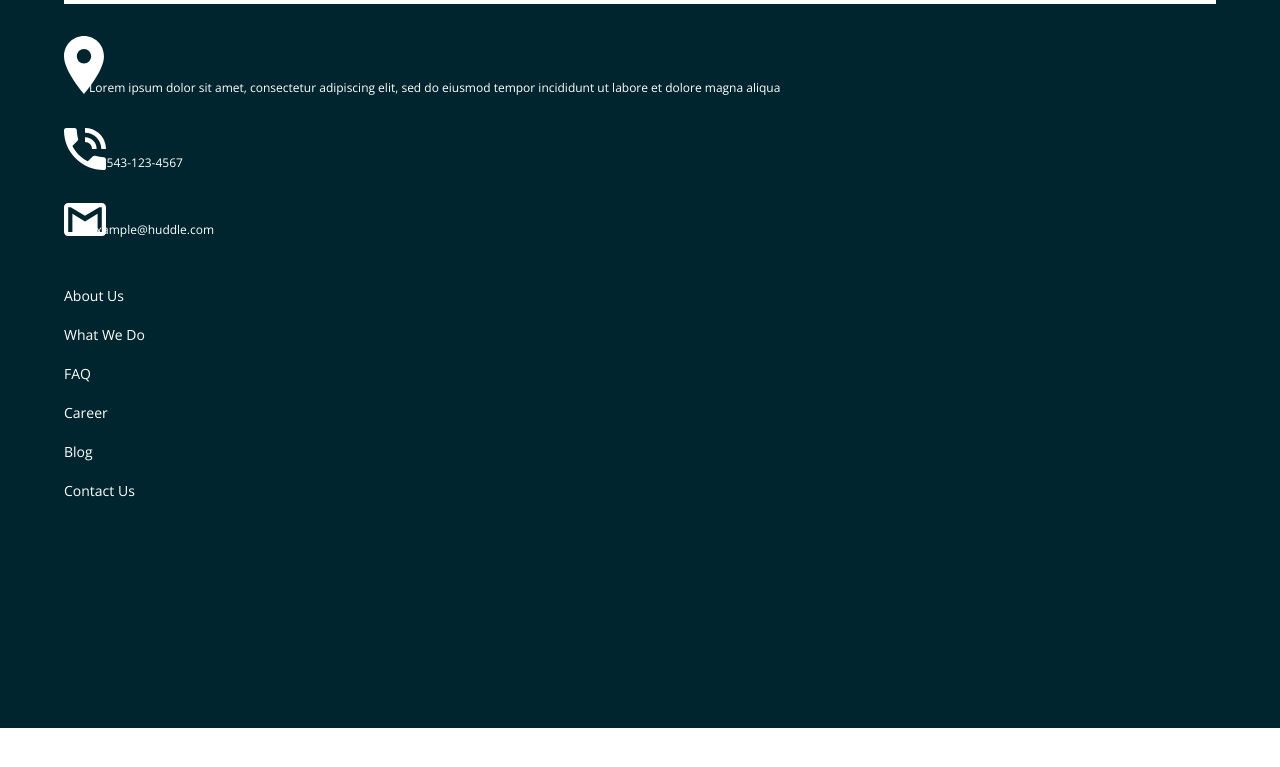
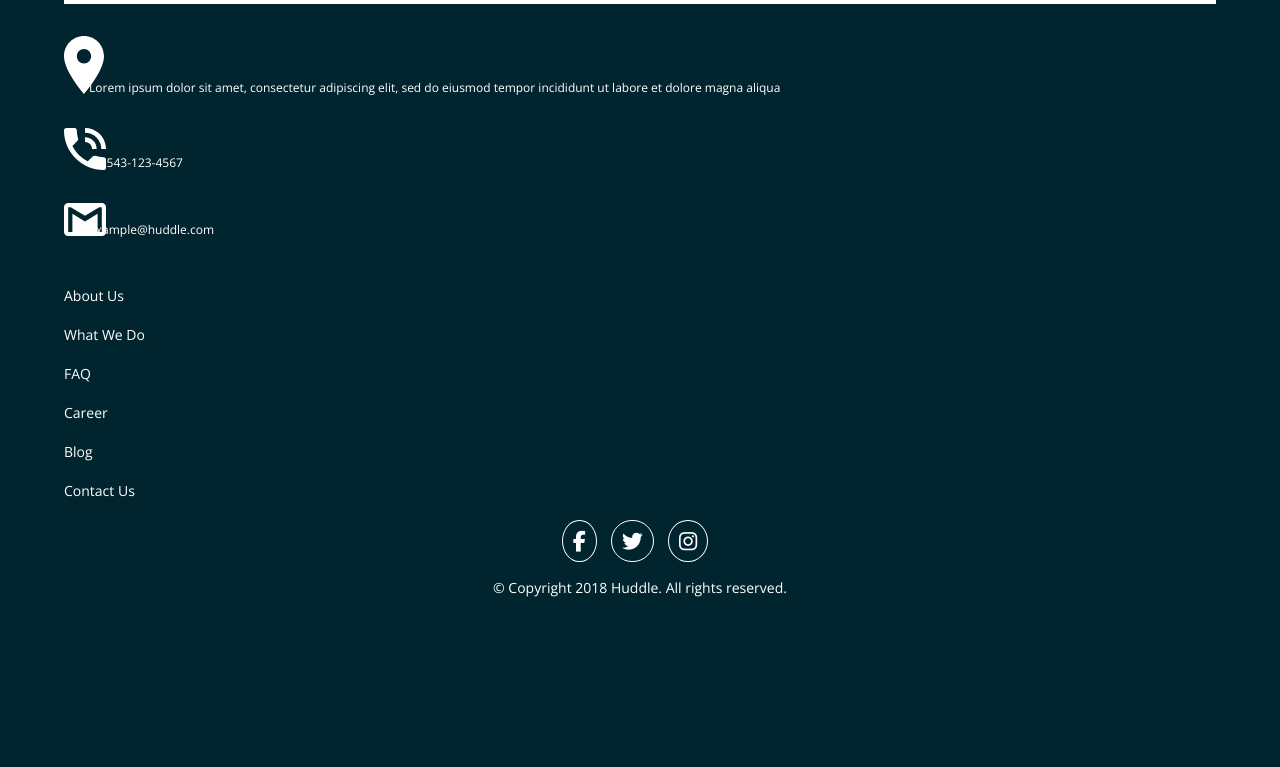
Before and after one commit to AlSideeq/huddle-landing-page, a plain HTML site: page index.html in a window 1280 px wide. Shown: the part 2917-3684 px from the top of the page. Before the commit the page ends 3645 px from the top, so only its background shows below. Drawn offline with nearby package versions, Linux system fonts and the light colour scheme.

Commit message:
update the footer social icons and style css

```diff
--- a/index.html
+++ b/index.html
@@ -140,24 +140,18 @@
                   </ul>
                 </div>
             </div>
+            <div class="info__social">
+                <div class="info__social-content">
+                  <i class="fab fa-facebook-f"></i>
+                  <i class="fab fa-twitter"></i>
+                  <i class="fab fa-instagram"></i>
                 </div>
 
-
-           <!--
+                  <p class="info__copy">&copy; Copyright 2018 Huddle. All rights reserved.</p>
 
             </div>
-
-            <div>
-              <i class="fab fa-facebook"></i>
-              <i class="fab fa-twitter-square"></i>
-              <i class="fab fa-instagram-square"></i>
           </div>
-
-            <div>
-              <p>&copy; Copyright 2018 Huddle. All rights reserved.</p>
       </div>
-
-      </div>-->
   </footer>
   </main>
 </body>
--- a/style.css
+++ b/style.css
@@ -254,7 +254,7 @@ p {
   color: var(--neutral-dark-cyan);
 }
 .card__content > p {
-  font-size: var(--body-font-size);
+  font-size: var(--fs-14);
   line-height: 22px;
   color: var(--neutral-grayish-blue);
 }
@@ -302,26 +302,24 @@ li{
   font-size: var(--fs-14);
   margin-bottom: 20px;
 }
-/*.footer__container{
-  max-width: 1440px;
-  margin: 0 auto;
-  padding: 0 1rem;
+.info__social{
+  text-align: center;
 }
-.footer__content{
-  margin: 9rem 1rem;
+.fab{
+  color: var(--primary-white);
+  background: var(--neutral-dark-cyan);
+  padding: 10px;
+  border-radius: 50%;
+  font-size: 1.3rem;
+  border: 1px solid var(--primary-white);
+  margin-right: 10px;
 }
-.footer__info{
-  max-width: 80%;
+.info__copy{
+  color: var(--primary-white);
+  font-size: var(--fs-14);
+  margin-top: 1rem;
+  font-family: var(--open-sans);
 }
-.image__icons{
-  max-width: 100%;
-  margin: 0 10px;
-}
-.footer__info > p {
-  font-size: var(--fs-12);
-  color: var(--primary-white);
-}*/
-
 /* MEDIA QUERIES */
 
 /* From Mobile View To Tablet View */
```
Lines whose indentation alone changed are shown as unchanged.
